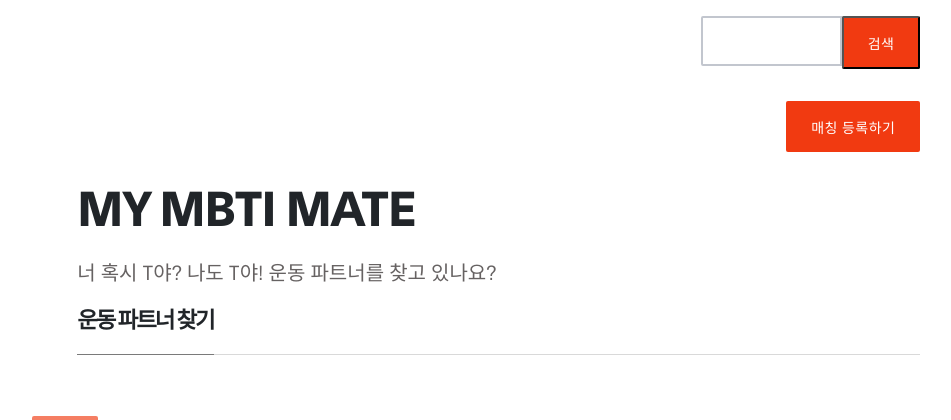
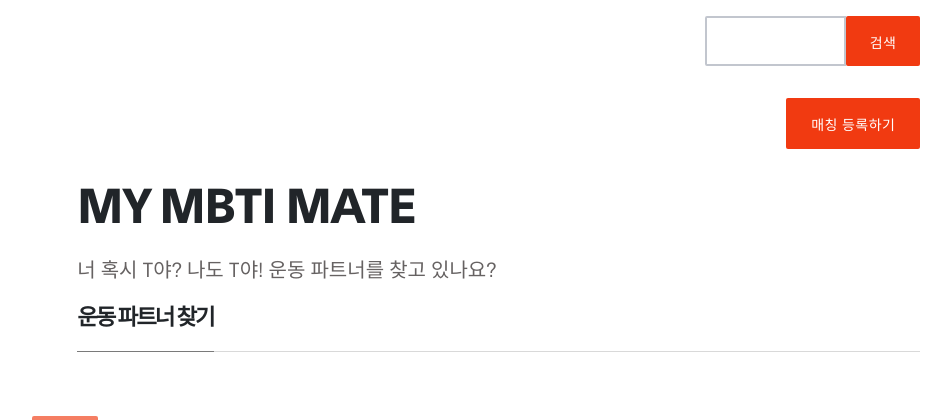
Before and after one commit to Darkget1/pybo-project, a Django app: page /pybo/article/index in a window 1280 px wide. Shown: the part 81-501 px from the top of the page, without its empty margins (167-1118 px from the left). Run offline with Django 4.2, Linux system fonts and the light colour scheme; data that the repository does not hold is empty; some libraries are stand-ins or nearby versions.

Commit message:
검색 버튼 완

```diff
--- a/mysite/templates/pybo/article_list.html
+++ b/mysite/templates/pybo/article_list.html
@@ -75,11 +75,9 @@
             <div class="mainheading">
             </div>
 
-
-
                     <div class="justify-content-end input-group mb-3">
-                        <input type="text" class="form-control col-2 mt-3 kw" style="height: 50px;"value="{{ kw|default_if_none:'' }}">
-                        <button class="input-group-btn  custom-btn bg-color mt-3" type="button" id="btn_search">검색</button>
+                        <input type="text" class="form-control col-2 mt-3 kw" style="height: 50px;" value="{{ kw|default_if_none:'' }}">
+                        <button class="custom-btn aos-init aos-animate bg-color mt-3" style="border: 0;" type="button" id="btn_search">검색</button>
                     </div>
 
                     <div class="text-right">
```
